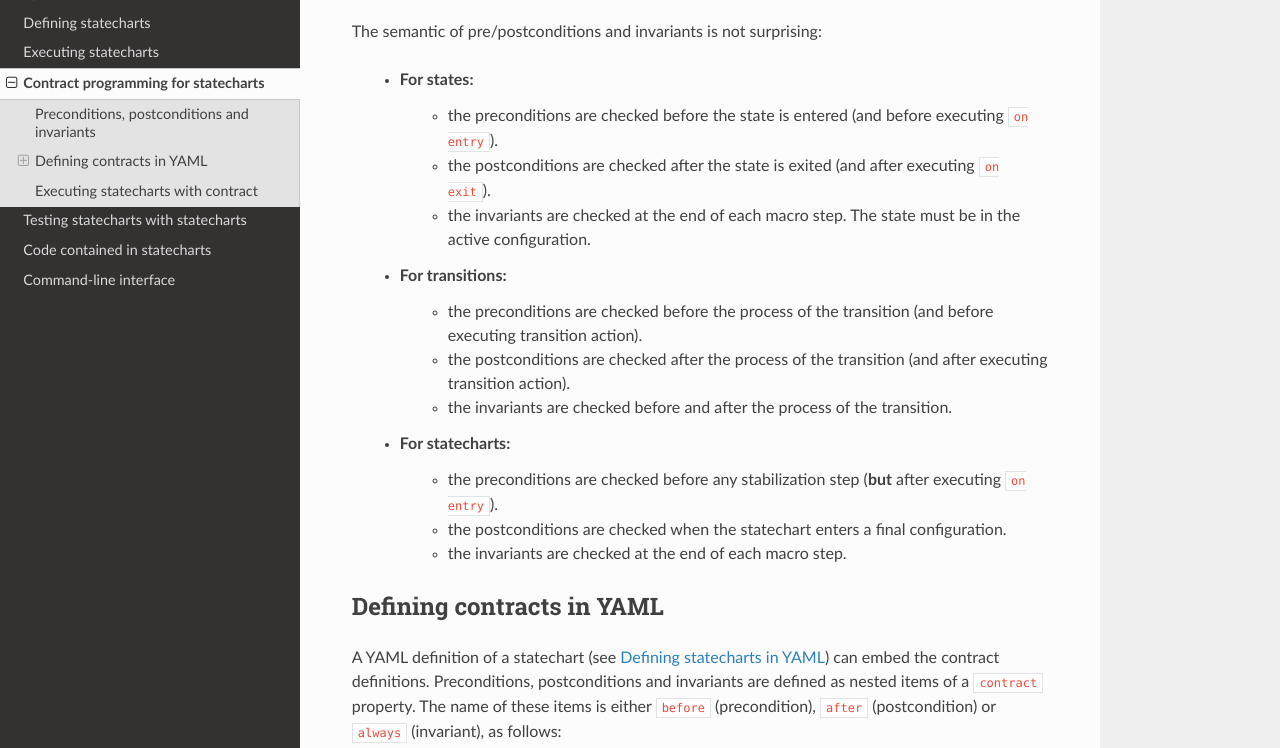
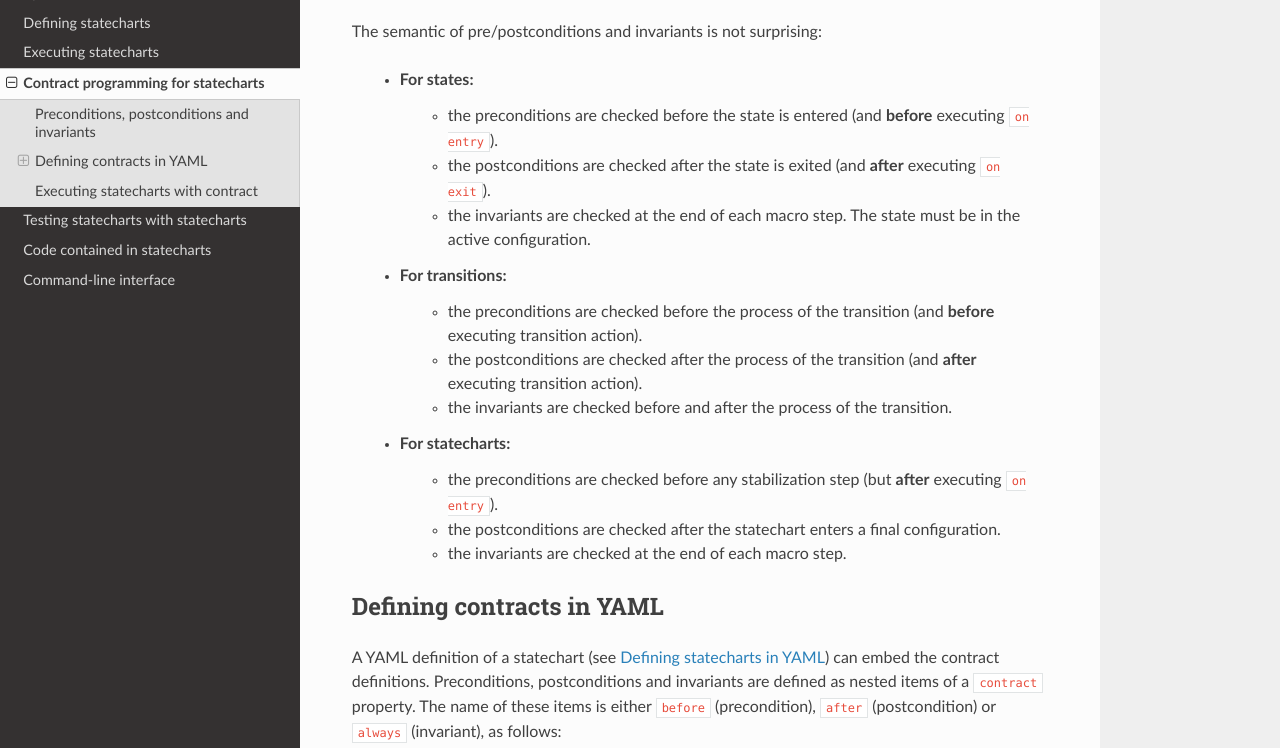
Before and after one commit to AlexandreDecan/sismic, a Sphinx documentation site: the page built from docs/contract.rst, in a window 1280 px wide and 900 px high, scrolled down 926 px, cut to the strip 152-900 px from the top of the window. Built offline with Sphinx 7.4.7 and the Read the Docs theme 2.0.0, drawn with Linux system fonts in a browser that asks for light colours.

```diff
--- a/docs/contract.rst
+++ b/docs/contract.rst
@@ -37,16 +37,16 @@ The semantic of pre/postconditions and invariants is not surprising:
 
 
  - For states:
-    - the preconditions are checked before the state is entered (and before executing ``on entry``).
-    - the postconditions are checked after the state is exited (and after executing ``on exit``).
+    - the preconditions are checked before the state is entered (and **before** executing ``on entry``).
+    - the postconditions are checked after the state is exited (and **after** executing ``on exit``).
     - the invariants are checked at the end of each macro step. The state must be in the active configuration.
  - For transitions:
-    - the preconditions are checked before the process of the transition (and before executing transition action).
-    - the postconditions are checked after the process of the transition (and after executing transition action).
+    - the preconditions are checked before the process of the transition (and **before** executing transition action).
+    - the postconditions are checked after the process of the transition (and **after** executing transition action).
     - the invariants are checked before and after the process of the transition.
  - For statecharts:
-    - the preconditions are checked before any stabilization step (**but** after executing ``on entry``).
-    - the postconditions are checked when the statechart enters a final configuration.
+    - the preconditions are checked before any stabilization step (but **after** executing ``on entry``).
+    - the postconditions are checked after the statechart enters a final configuration.
     - the invariants are checked at the end of each macro step.
 
 
--- a/docs/execution.rst
+++ b/docs/execution.rst
@@ -7,7 +7,7 @@ Statechart semantic
 -------------------
 
 The module :py:mod:`~sismic.interpreter` contains an :py:class:`~sismic.interpreter.Interpreter` class that
-interprets a statechart mainly following `SCXML <http://www.w3.org/TR/scxml/>`__ semantic.
+interprets a statechart mainly following `SCXML 1.0 <http://www.w3.org/TR/scxml/>`__ semantic.
 In particular, eventless transitions are processed before evented transitions, internal events are consumed
 before external events, and the simulation follows a inner-first/source-state and run-to-completion semantic.
 
--- a/sismic/__init__.py
+++ b/sismic/__init__.py
@@ -2,7 +2,7 @@
 from . import evaluator, io, model, interpreter, checker
 
 __description__ = 'Sismic Interactive State Machine Interpreter and Checker'
-__version__ = '0.9.0'
+__version__ = '0.9.1'
 __url__ = 'https://github.com/AlexandreDecan/sismic/'
 __author__ = 'Alexandre Decan'
 __email__ = 'alexandre.decan@lexpage.net'
```
Also changed, not shown: 3 other files.
